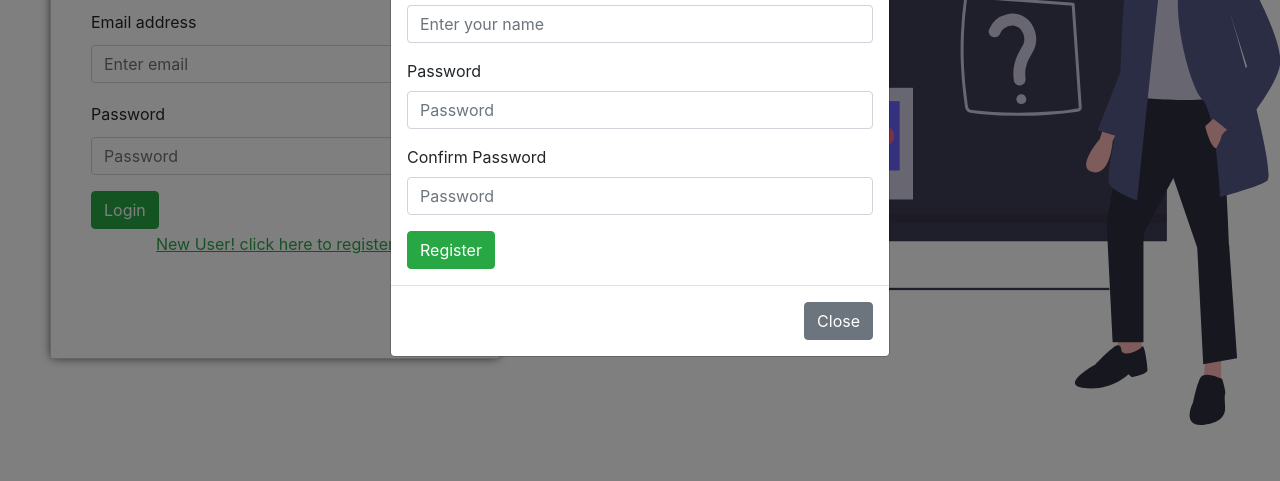
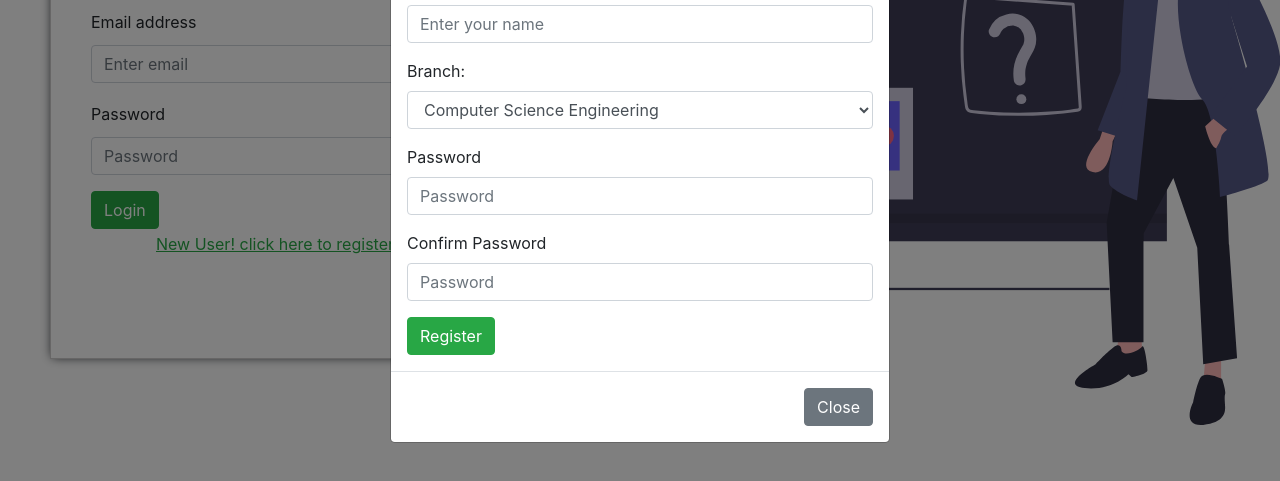
Before and after one commit to Arun6153/QuizCamp, a website: page public/index.html in a window 1280 px wide. Both pictures are taken after a click on the link "New User! click here to register". Shown: the part 221-702 px from the top of the page. Drawn offline with nearby package versions, Linux system fonts and the light colour scheme.

Commit message:
Add files via upload

```diff
--- a/public/index.html
+++ b/public/index.html
@@ -50,6 +50,14 @@
                         <input type="text" class="form-control" id="registerUserName" placeholder="Enter your name">
                     </div>
                     <div class="form-group">
+                      <label>Branch:</label>
+                      <select class="form-control" id="branch">
+                          <option id="b-option1" selected >Computer Science Engineering</option>
+                          <option id="b-option2">Civil Engineering</option>
+                          <option id="b-option3">Mechanical Engineering</option>
+                      </select>
+                  </div>
+                    <div class="form-group">
                       <label >Password</label>
                       <input type="password" class="form-control" id="Password1" placeholder="Password">
                     </div>
--- a/public/index.js
+++ b/public/index.js
@@ -71,6 +71,7 @@ function addNewUser() {
     var k = $('#exampleModal');
     var Email = document.getElementById("registerEmail").value;
     var Name = document.getElementById("registerUserName").value;
+    var Branch = document.getElementById("branch").value;
     var Password = document.getElementById("Password1").value;
     var CPassword = document.getElementById("Password2").value;
     var emailPattern = /^([A-Za-z0-9_\-\.])+\@([A-Za-z0-9_\-\.])+\.([A-Za-z]{2,4})$/;
@@ -87,6 +88,7 @@ function addNewUser() {
         var userInfo = {
             Email,
             Name,
+            Branch,
             Password,
             Type: "User"
         };
```
